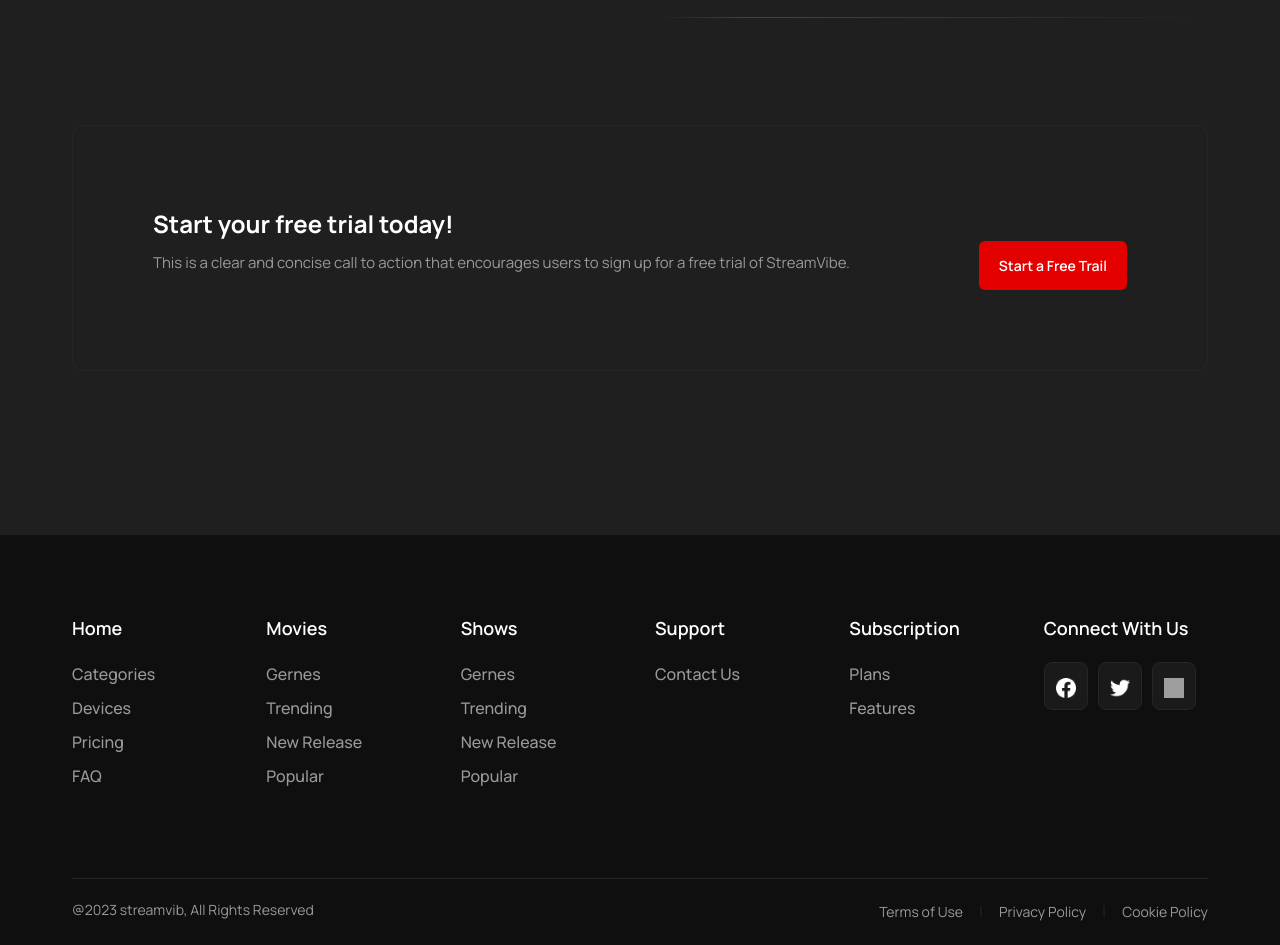
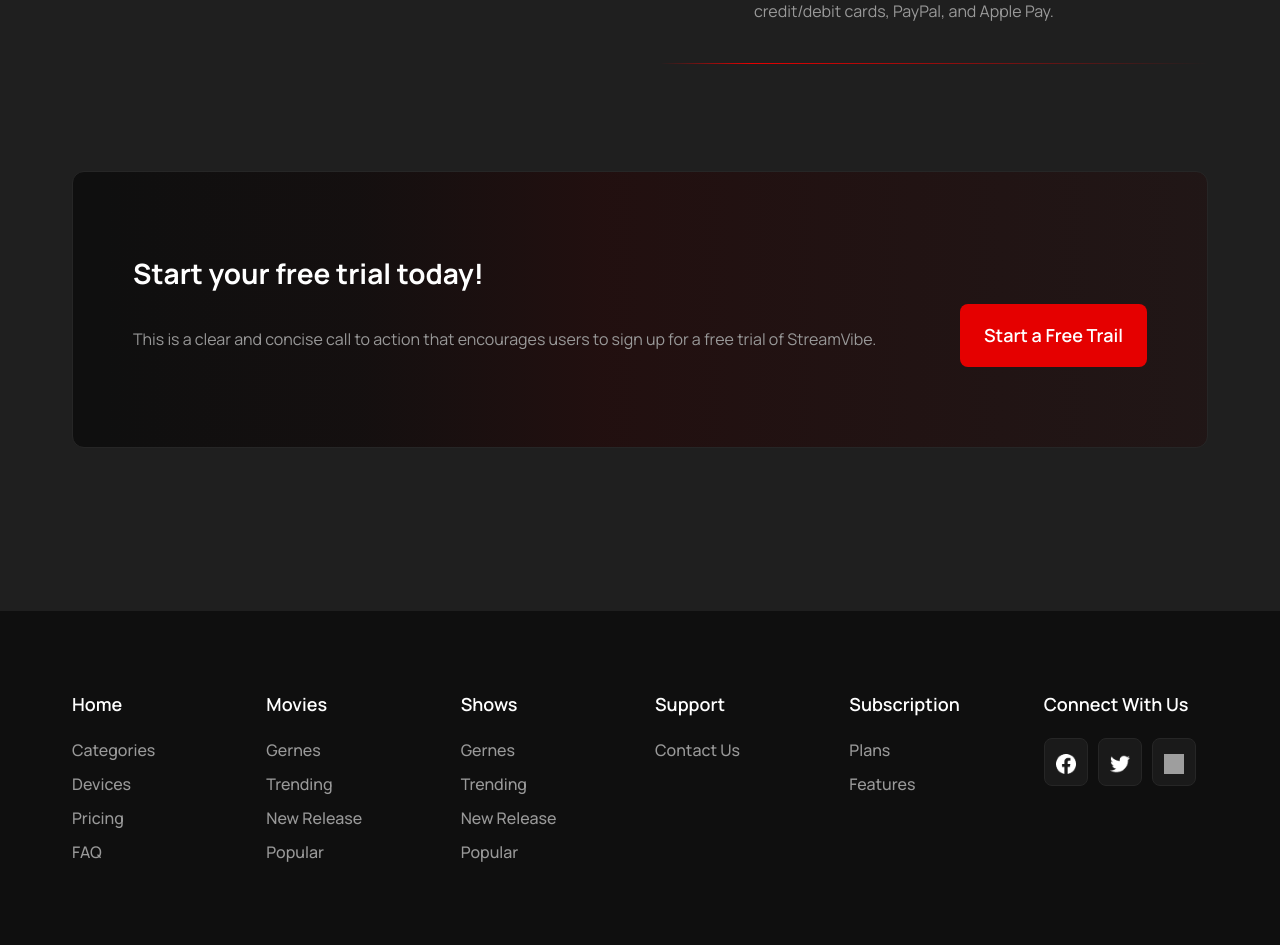
Before and after one commit to mustafa93rashid/SteamVibe, a React (Vite) app: page /#/ in a window 1280 px wide. Shown: the part 1400-2345 px from the top of the page. Built offline with nearby package versions, Linux system fonts and the light colour scheme; grey boxes are pictures that could not be loaded.

Commit message:
styling free trial section without background + fix error in title component (repeate same desing in size 1919px)

```diff
--- a/src/Components/FreeTrialComponent/FreeTrialComponent.css
+++ b/src/Components/FreeTrialComponent/FreeTrialComponent.css
@@ -1,17 +1,57 @@
-.AA-free-trial{
+.AA-free-trial {
     border: 1px solid var(--black15);
     display: flex;
     justify-content: space-between;
     flex-wrap: wrap;
     align-items: end;
-    padding: 80px;
+    padding: 100px 80px;
     border-radius: 12px;
+    background: linear-gradient(89.97deg, #0F0F0F 2.42%, rgba(20, 15, 15, 0.974681) 25.46%, rgba(34, 14, 14, 0.909574) 46.72%, rgba(229, 0, 0, 0) 168.98%);
 }
 
+.AA-free-btn {
+    background-color: var(--red45);
+    color: var(--white-color);
+    padding: 18px 24px;
+    border: none;
+    border-radius: 8px;
+}
+
+@media (max-width: 1919px) {
+    .AA-free-trial{
+        padding: 80px 60px;
+    }
+
+    .AA-free-trial .MR-title {
+        font-size: 28px;
+    }
+
+    .AA-free-trial .MR-descrption {
+        font-size: 16px;
+    }
+
+    ..AA-free-btn{
+        font-size: 14px;
+        padding: 14px 20px;
+        border-radius: 8px;
+    }
+}
 
 @media (max-width: 992px) {
-    .AA-free-trial{
-      flex-wrap: wrap;
-      align-items: center;
+    .AA-free-trial {
+        padding: 50px 30px;
+        flex-wrap: wrap;
+        justify-content: center;
+        align-items: center;
+        background: linear-gradient(179.79deg, #0F0F0F 0.18%, rgba(20, 15, 15, 0.974681) 29.35%, rgba(34, 14, 14, 0.909574) 58.53%, rgba(229, 0, 0, 0) 87.7%);
     }
-  }
+
+    .AA-free-trial .MR-title,
+    .AA-free-trial .MR-descrption {
+        text-align: center;
+    }
+
+    .AA-free-trial .MR-title {
+        font-size: 24px;
+    }
+}
--- a/src/Components/FreeTrialComponent/FreeTrialComponent.jsx
+++ b/src/Components/FreeTrialComponent/FreeTrialComponent.jsx
@@ -12,7 +12,7 @@ export default function FreeTrialComponent() {
             "This is a clear and concise call to action that encourages users to sign up for a free trial of StreamVibe."
           }
         />
-        <button className="AA-ask-btn fs-18 fw-600">Start a Free Trail</button>
+        <button className="AA-free-btn fs-18 fw-600">Start a Free Trail</button>
       </div>
     </section>
   );
--- a/src/Components/TitleComponent/TitleComponent.css
+++ b/src/Components/TitleComponent/TitleComponent.css
@@ -18,18 +18,6 @@
     }
 }
 
-@media (max-width: 1919px) {
-    .MR-title{
-        font-size: 28px;
-        margin-bottom: 10px;
-    }
-
-    .MR-descrption{
-        font-size: 16px;
-    }
-
-}
-
 @media (max-width: 1440px) {
     .MR-title{
         font-size: 24px;
@@ -39,7 +27,6 @@
     .MR-descrption{
         font-size: 15px;
     }
-
 }
 
 @media (max-width: 992px) {
--- a/src/Components/TitleComponent/TitleComponent.jsx
+++ b/src/Components/TitleComponent/TitleComponent.jsx
@@ -2,9 +2,9 @@ import "./TitleComponent.css";
 
 export default function TitleComponent({title, descrption}) {
   return (
-    <div className="">
+    <>
         <h3 className="fs-38 fw-700 MR-title">{title}</h3>
         <p className="fs-18 fw-400 MR-descrption">{descrption}</p>
-    </div>
+    </>
   )
 }
```
